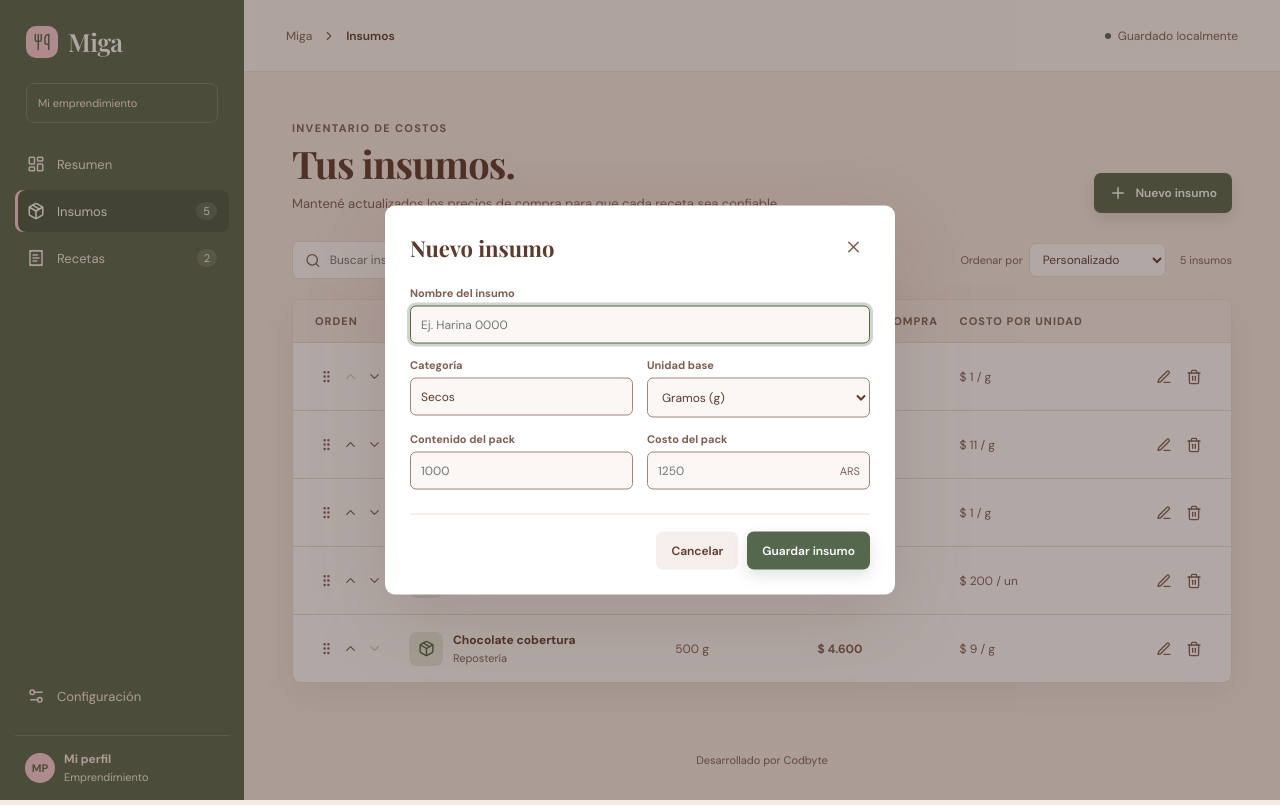
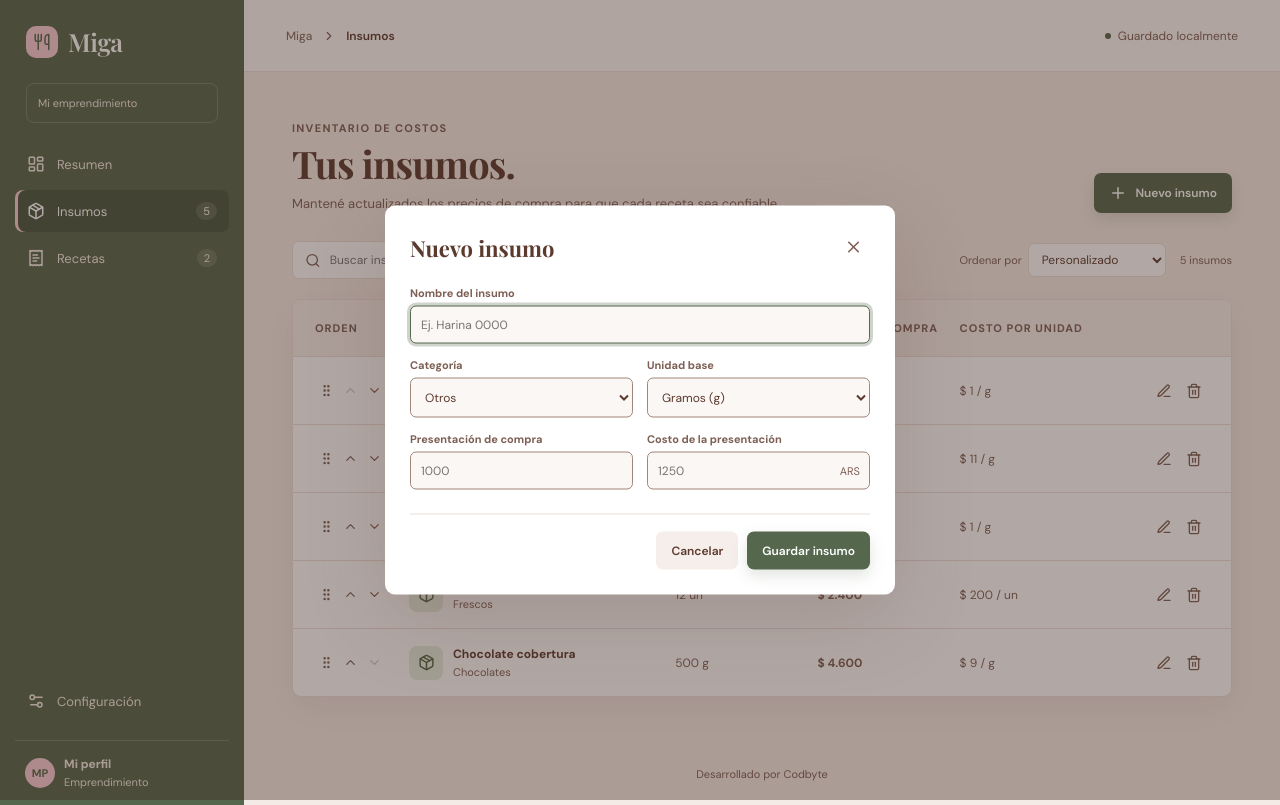
Before and after one commit to JuaniLavenia/migas, a React (Vite) app: page /insumos in a window 1280 px wide. Both pictures are taken after a click on the button "Nuevo insumo". Built offline with nearby package versions, Linux system fonts and the light colour scheme.

Commit message:
feat: elegir la categoría del insumo de una lista y llamar presentación de compra al pack

```diff
--- a/src/features/ingredients/IngredientModal.jsx
+++ b/src/features/ingredients/IngredientModal.jsx
@@ -1,16 +1,21 @@
 import { useId, useState } from "react";
 import ModalShell from "../../shared/ModalShell";
+import { INGREDIENT_CATEGORIES } from "./ingredientCategories";
 
 function IngredientModal({ initial, onClose, onSave }) {
   const fieldId = useId();
   const [form, setForm] = useState({
     name: initial.name || "",
-    category: initial.category || "Secos",
+    category: initial.category || "Otros",
     unit: initial.unit || "g",
     // ?? keeps a stored 0 visible (|| blanked a free ingredient's cost).
     packSize: initial.packSize ?? "",
     packCost: initial.packCost ?? "",
   });
+  // A category from before the fixed list stays selectable until changed.
+  const categories = INGREDIENT_CATEGORIES.includes(form.category)
+    ? INGREDIENT_CATEGORIES
+    : [...INGREDIENT_CATEGORIES, form.category];
   const change = (field, value) =>
     setForm((current) => ({ ...current, [field]: value }));
   return (
@@ -37,12 +42,17 @@ function IngredientModal({ initial, onClose, onSave }) {
           </div>
           <div className="field-group">
             <label htmlFor={`${fieldId}-category`}>Categoría</label>
-            <input
+            <select
               id={`${fieldId}-category`}
               value={form.category}
               onChange={(event) => change("category", event.target.value)}
-              placeholder="Ej. Secos"
-            />
+            >
+              {categories.map((category) => (
+                <option key={category} value={category}>
+                  {category}
+                </option>
+              ))}
+            </select>
           </div>
           <div className="field-group">
             <label htmlFor={`${fieldId}-unit`}>Unidad base</label>
@@ -57,7 +67,7 @@ function IngredientModal({ initial, onClose, onSave }) {
             </select>
           </div>
           <div className="field-group">
-            <label htmlFor={`${fieldId}-pack-size`}>Contenido del pack</label>
+            <label htmlFor={`${fieldId}-pack-size`}>Presentación de compra</label>
             <input
               id={`${fieldId}-pack-size`}
               required
@@ -70,7 +80,7 @@ function IngredientModal({ initial, onClose, onSave }) {
             />
           </div>
           <div className="field-group">
-            <label htmlFor={`${fieldId}-pack-cost`}>Costo del pack</label>
+            <label htmlFor={`${fieldId}-pack-cost`}>Costo de la presentación</label>
             <div className="input-with-suffix">
               <input
                 id={`${fieldId}-pack-cost`}
--- a/src/features/ingredients/IngredientsView.jsx
+++ b/src/features/ingredients/IngredientsView.jsx
@@ -159,7 +159,7 @@ function IngredientsView({
         <div className="table-header">
           {reorder && <span>Orden</span>}
           <span>Insumo</span>
-          <span>Presentación</span>
+          <span>Presentación de compra</span>
           <span>Costo de compra</span>
           <span>Costo por unidad</span>
           <span />
--- /dev/null
+++ b/src/features/ingredients/ingredientCategories.js
@@ -0,0 +1,10 @@
+// Fixed ingredient categories, in the order the select shows them. They will
+// also group the shopping list.
+export const INGREDIENT_CATEGORIES = [
+  "Secos",
+  "Lácteos",
+  "Frescos",
+  "Chocolates",
+  "Decoración",
+  "Otros",
+];
--- a/src/features/ingredients/ingredientListing.js
+++ b/src/features/ingredients/ingredientListing.js
@@ -11,7 +11,7 @@ export const ingredientSortOptions = [
   { value: "categoria", label: "Categoría", getValue: (item) => item.category },
   {
     value: "precioPack",
-    label: "Precio del pack",
+    label: "Costo de compra",
     getValue: (item) => Number(item.packCost),
   },
   {
--- a/src/features/recipes/RecipesView.jsx
+++ b/src/features/recipes/RecipesView.jsx
@@ -369,7 +369,7 @@ function RecipesView({
                   {totals.missingCount === 1
                     ? "1 insumo de esta receta no tiene costo"
                     : `${totals.missingCount} insumos de esta receta no tienen costo`}
-                  : fue eliminado o tiene un contenido de pack inválido. El
+                  : fue eliminado o tiene una presentación de compra inválida. El
                   costo total está incompleto.
                 </span>
               </div>
--- a/src/stores/useRecipeStore.js
+++ b/src/stores/useRecipeStore.js
@@ -46,7 +46,7 @@ const demoIngredients = [
   {
     id: "chocolate",
     name: "Chocolate cobertura",
-    category: "Repostería",
+    category: "Chocolates",
     unit: "g",
     packSize: 500,
     packCost: 4600,
```
Also changed, not shown: 2 other files (tests, documents, lock files or other folders).
